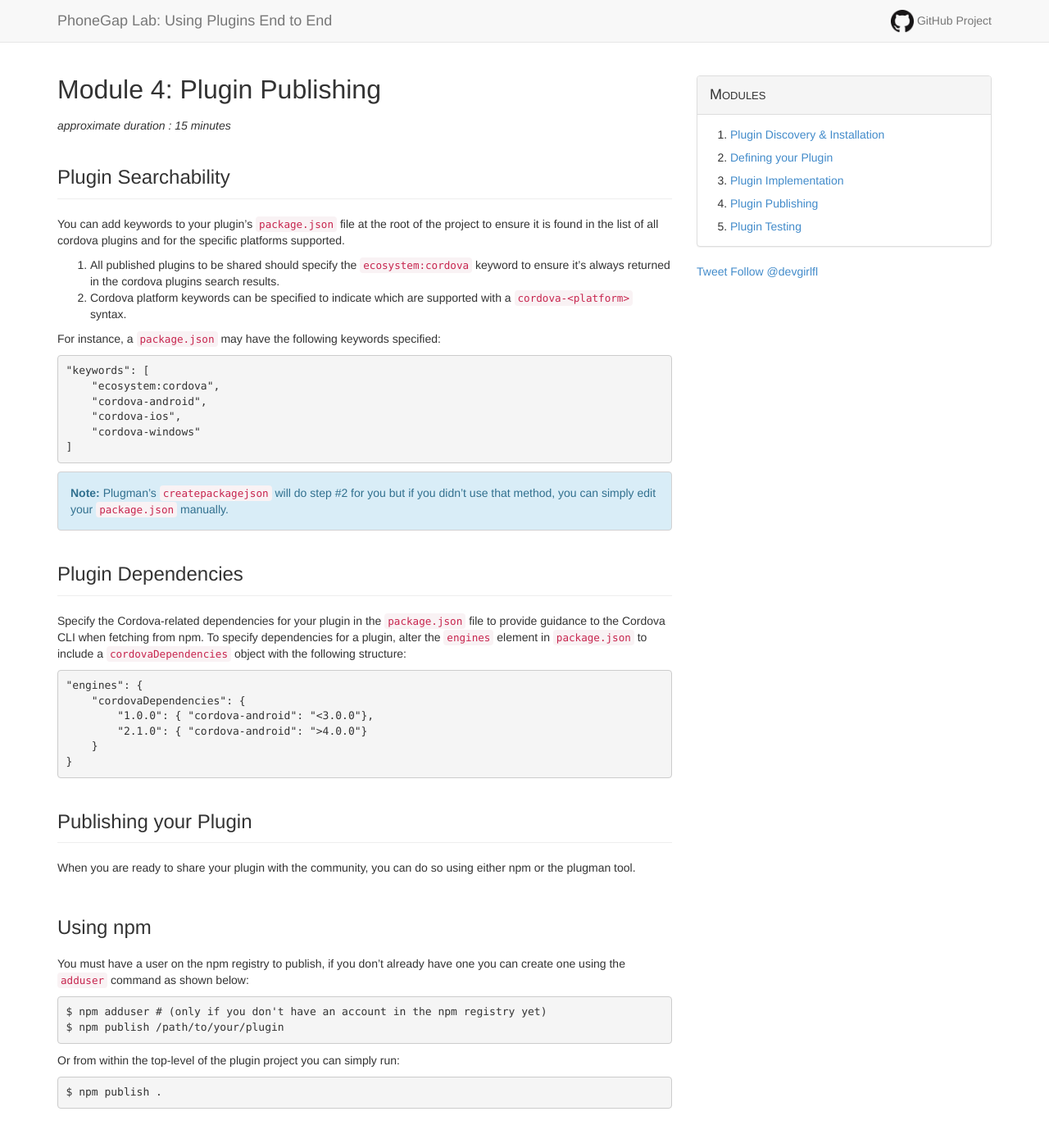
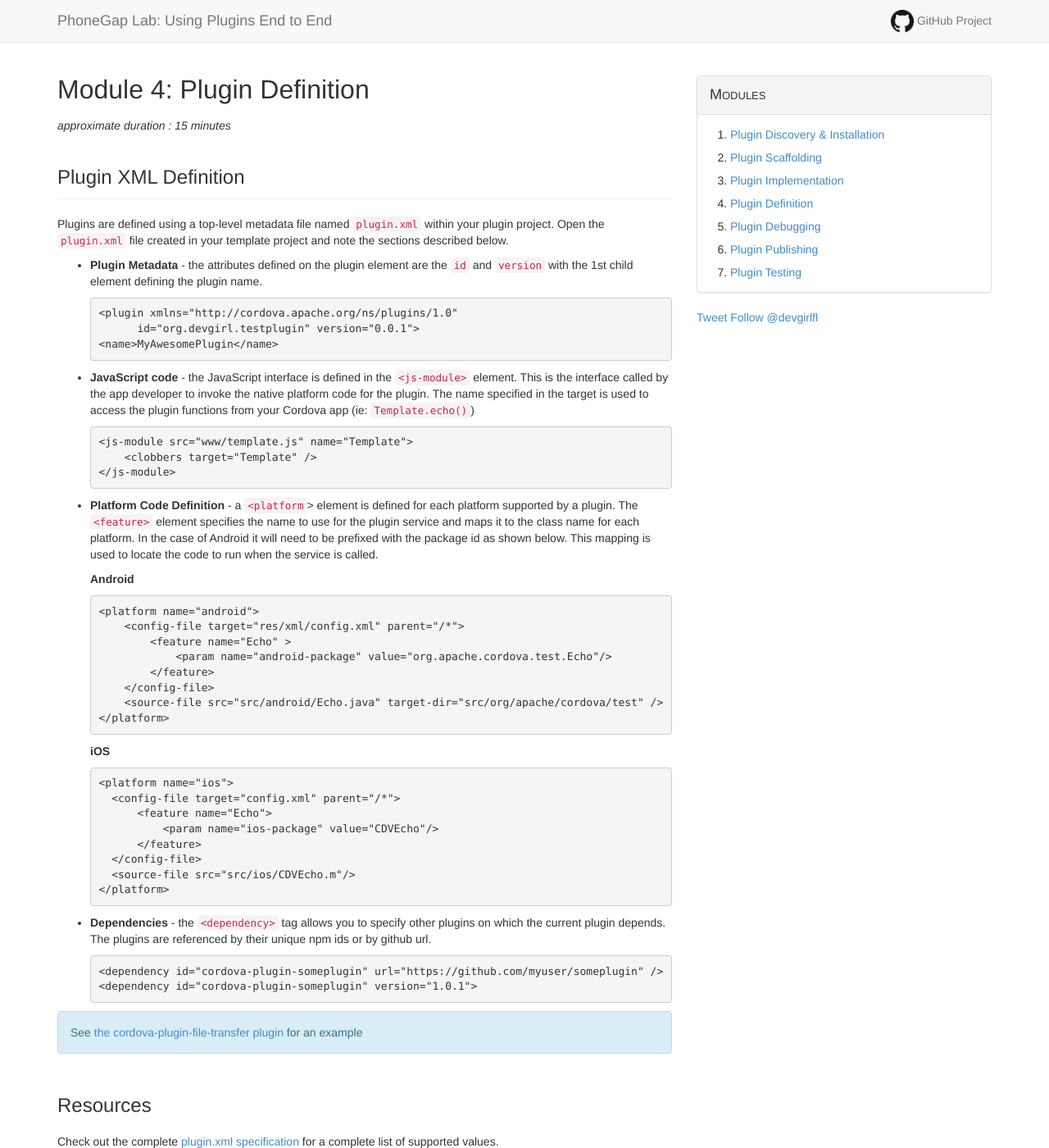
Before and after one commit to phonegap/workshop-plugins, a Jekyll site: the page built from lesson4.md, in a window 1280 px wide and 1400 px high. Shown: the whole window at 82% size. Built offline with Jekyll 4.4.1, drawn with Linux system fonts in a browser that asks for light colours; comment, search, counter and statistics services are not loaded; some of the changed text lies outside the part shown.

Commit message:
Updated lesson plan

```diff
--- a/_layouts/module.html
+++ b/_layouts/module.html
@@ -18,10 +18,12 @@
             <div class="panel-heading" style="font-variant:small-caps;font-size: 18px;">Modules</div>
             <ol class="list-group">
                 <li><a href="lesson1.html">Plugin Discovery & Installation</a></li>
-                <li><a href="lesson2.html">Defining your Plugin</a></li>
+                <li><a href="lesson2.html">Plugin Scaffolding</a></li>
                 <li><a href="lesson3.html">Plugin Implementation</a></li>
-                <li><a href="lesson4.html">Plugin Publishing</a></li>
-                <li><a href="lesson5.html">Plugin Testing</a></li>
+                <li><a href="lesson4.html">Plugin Definition</a></li>
+                <li><a href="lesson5.html">Plugin Debugging</a></li>
+                <li><a href="lesson6.html">Plugin Publishing</a></li>
+                <li><a href="lesson7.html">Plugin Testing</a></li>
             </ol>
             <p></p>
         </div>
--- a/lesson4.md
+++ b/lesson4.md
@@ -1,60 +1,65 @@
 ---
 layout: module
-title: Module 4&#58; Plugin Publishing
+title: Module 4&#58; Plugin Definition
 ---
-
 _approximate duration : 15 minutes_
 
-## Plugin Searchability
+## Plugin XML Definition
 
-You can add keywords to your plugin's `package.json` file at the root of the project to ensure it is found in the list of all cordova plugins and for the specific platforms supported.
+Plugins are defined using a top-level metadata file named `plugin.xml` within your plugin project. Open the `plugin.xml` file created in your template project and note the sections described below.
 
-1. All published plugins to be shared should specify the `ecosystem:cordova` keyword to ensure it's always returned in the cordova plugins search results.
-2. Cordova platform keywords can be specified to indicate which are supported with a `cordova-<platform>` syntax.
+- **Plugin Metadata** - the attributes defined on the plugin element are the `id` and `version` with the 1st child element defining the plugin name.
 
-For instance, a `package.json` may have the following keywords specified:
+      <plugin xmlns="http://cordova.apache.org/ns/plugins/1.0"
+            id="org.devgirl.testplugin" version="0.0.1">
+      <name>MyAwesomePlugin</name>
 
-    "keywords": [
-        "ecosystem:cordova",
-        "cordova-android",
-        "cordova-ios",
-        "cordova-windows"
-    ]
+- **JavaScript code** - the JavaScript interface is defined in the `<js-module>` element. This is the interface called by the app developer to invoke the native platform code for the plugin. The name specified in the target is used to access the plugin functions from your Cordova app (ie: `Template.echo()`)
 
-> **Note:** Plugman's `createpackagejson` will do step #2 for you but if you didn't use that method, you can simply edit your `package.json` manually.
-
-## Plugin Dependencies
-
-Specify the Cordova-related dependencies for your plugin in the `package.json` file to provide guidance to the Cordova CLI when fetching from npm.
-To specify dependencies for a plugin, alter the `engines` element in `package.json` to include a `cordovaDependencies` object with the following structure:
-
-    "engines": {
-        "cordovaDependencies": {
-            "1.0.0": { "cordova-android": "<3.0.0"},
-            "2.1.0": { "cordova-android": ">4.0.0"}
-        }
-    }
+      <js-module src="www/template.js" name="Template">
+          <clobbers target="Template" />
+      </js-module>
 
 
-## Publishing your Plugin
-When you are ready to share your plugin with the community, you can do so using either npm or the plugman tool.
+- **Platform Code Definition** - a `<platform`> element is defined for each platform supported by a plugin. The `<feature>` element specifies the name to use for the plugin service and maps it to the
+  class name for each platform. In the case of Android it will need to be prefixed with the package id as shown below. This mapping is used to
+  locate the code to run when the service is called.
 
-### Using npm
-You must have a user on the npm registry to publish, if you don't already have one you can create one using the `adduser` command as shown below:
+  **Android** <br>
 
-    $ npm adduser # (only if you don't have an account in the npm registry yet)
-    $ npm publish /path/to/your/plugin
+      <platform name="android">
+          <config-file target="res/xml/config.xml" parent="/*">
+              <feature name="Echo" >
+                  <param name="android-package" value="org.apache.cordova.test.Echo"/>
+              </feature>
+          </config-file>
+          <source-file src="src/android/Echo.java" target-dir="src/org/apache/cordova/test" />
+      </platform>
 
-Or from within the top-level of the plugin project you can simply run:
+  **iOS** <br>
 
-    $ npm publish .
-
-### Using Plugman
-While the `npm` method is the preferred way to publish your plugins, you should be aware that you could also use the plugman tool to do so as well.
-
-    $ plugman publish myPluginDirectoryPath
+      <platform name="ios">
+        <config-file target="config.xml" parent="/*">
+            <feature name="Echo">
+                <param name="ios-package" value="CDVEcho"/>
+            </feature>
+        </config-file>
+        <source-file src="src/ios/CDVEcho.m"/>
+      </platform>
 
 
+- **Dependencies** - the `<dependency>` tag allows you to specify other plugins on which the current plugin depends. The plugins are referenced by their unique npm ids or by github url.
+
+      <dependency id="cordova-plugin-someplugin" url="https://github.com/myuser/someplugin" />
+      <dependency id="cordova-plugin-someplugin" version="1.0.1">
+
+>See [the cordova-plugin-file-transfer plugin](https://github.com/apache/cordova-plugin-file-transfer/blob/master/plugin.xml) for an example
+
+### Resources
+Check out the complete [plugin.xml specification](http://cordova.apache.org/docs/en/latest/plugin_ref/spec.html) for a complete list of supported values.
+
+
+<!-- Add plugin validation? -->
 
 
 <div class="row" style="margin-top:40px;">
```
Also changed, not shown: lesson1.md (+8 -2 lines), lesson2.md (+7 -63 lines), lesson3.md (+31 -16 lines), lesson5.md (+10 -17 lines), lesson6.md (added, +65 -0 lines), lesson7.md (added, +29 -0 lines).
